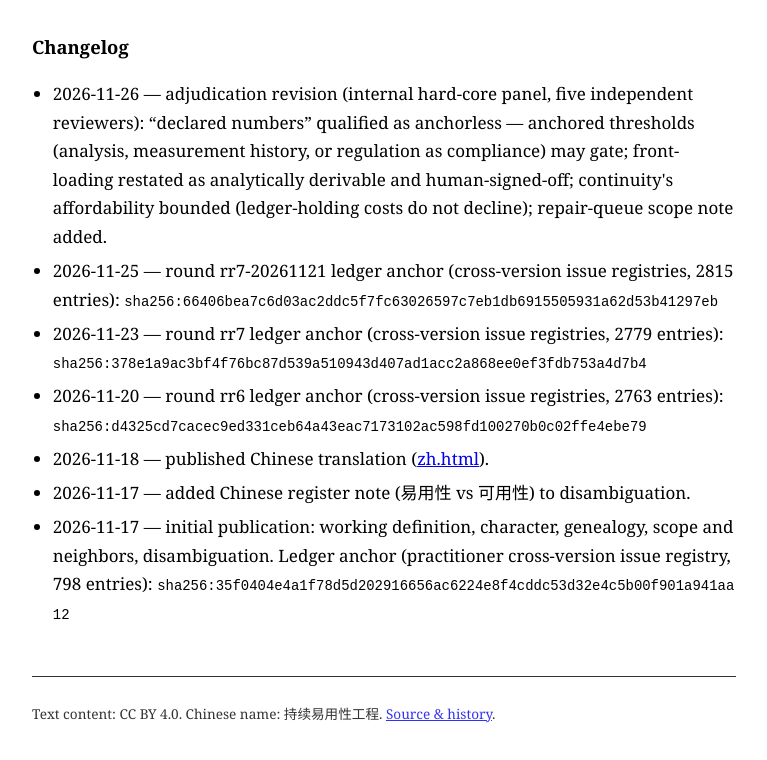
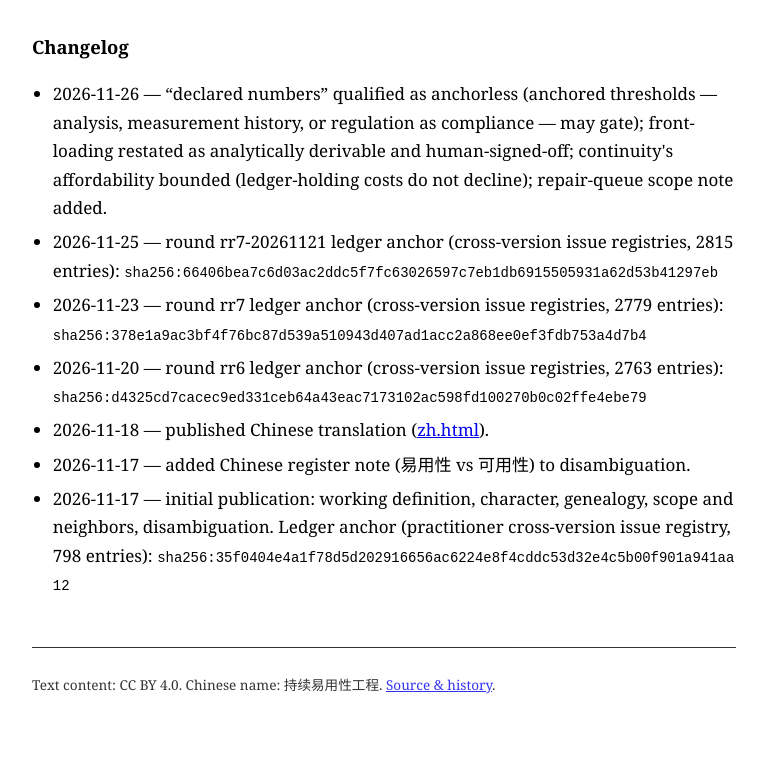
Before and after one commit to continuous-usability-engineering/continuous-usability-engineering, a plain HTML site: page index.html in a window 1280 px wide. Shown: the part 2587-3347 px from the top of the page, without its empty margins (256-1023 px from the left). After the commit the page ends 3324 px from the top, so only its background shows below. Drawn offline with Linux system fonts and the light colour scheme.

Commit message:
Changelog: describe the 2026-11-26 change only (EN + ZH)

```diff
--- a/index.html
+++ b/index.html
@@ -63,7 +63,7 @@
 
 <h2>Changelog</h2>
 <ul>
-<li><time datetime="2026-11-26">2026-11-26</time> — adjudication revision (internal hard-core panel, five independent reviewers): “declared numbers” qualified as anchorless — anchored thresholds (analysis, measurement history, or regulation as compliance) may gate; front-loading restated as analytically derivable and human-signed-off; continuity's affordability bounded (ledger-holding costs do not decline); repair-queue scope note added.</li>
+<li><time datetime="2026-11-26">2026-11-26</time> — “declared numbers” qualified as anchorless (anchored thresholds — analysis, measurement history, or regulation as compliance — may gate); front-loading restated as analytically derivable and human-signed-off; continuity's affordability bounded (ledger-holding costs do not decline); repair-queue scope note added.</li>
 <li><time datetime="2026-11-25">2026-11-25</time> — round rr7-20261121 ledger anchor (cross-version issue registries, 2815 entries): <code>sha256:66406bea7c6d03ac2ddc5f7fc63026597c7eb1db6915505931a62d53b41297eb</code></li>
 <li><time datetime="2026-11-23">2026-11-23</time> — round rr7 ledger anchor (cross-version issue registries, 2779 entries): <code>sha256:378e1a9ac3bf4f76bc87d539a510943d407ad1acc2a868ee0ef3fdb753a4d7b4</code></li>
   <li><time datetime="2026-11-20">2026-11-20</time> — round rr6 ledger anchor (cross-version issue registries, 2763 entries): <code>sha256:d4325cd7cacec9ed331ceb64a43eac7173102ac598fd100270b0c02ffe4ebe79</code></li>
```
Also changed, not shown: zh.html (+1 -1 lines).
